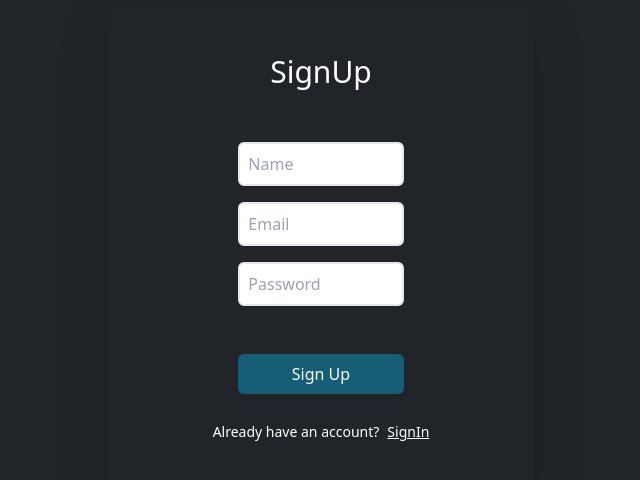
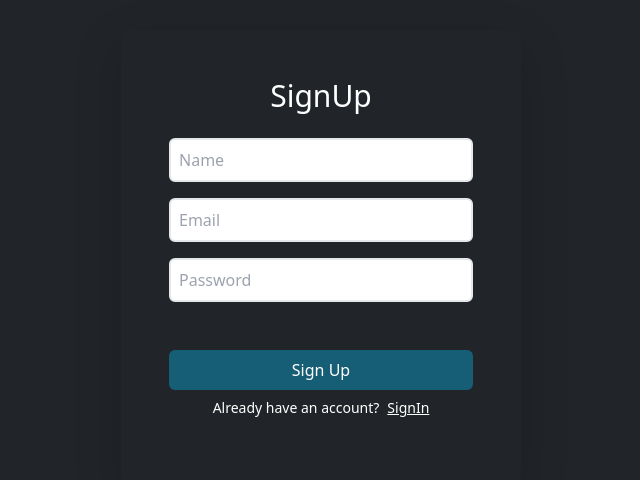
Before and after one commit to paresh-2002/online-shopping, a React (Create React App) app: page /users/sign_up in a window 1280 px wide. Shown: the part 144-624 px from the top of the page, without its empty margins (319-959 px from the left). Built offline with nearby package versions, Linux system fonts and the light colour scheme.

Commit message:
login add

```diff
--- a/src/Components/Input.js
+++ b/src/Components/Input.js
@@ -8,7 +8,7 @@ const Input = ({
     isRequired=true
 }) => {
   return (
-      <input className='w-1/2 mt-3 border-2 outline-none p-2 rounded-md' type={type} placeholder={placeholder} onChange={onChange} value={value} required={isRequired}/>
+      <input className='w-full mt-3 border-2 outline-none p-2 rounded-md' type={type} placeholder={placeholder} onChange={onChange} value={value} required={isRequired}/>
   )
 }
 
--- a/src/Components/UserForm.js
+++ b/src/Components/UserForm.js
@@ -1,6 +1,6 @@
 import React, { useState } from 'react';
 import Input from './Input';
-import { Navigate, useNavigate } from 'react-router-dom';
+import { useNavigate } from 'react-router-dom';
 
 const UserForm = ({ isSignInPage = false }) => {
   const [data, setData] = useState({
@@ -42,17 +42,14 @@ const UserForm = ({ isSignInPage = false }) => {
   };
 
   return (
-
-    <div className="w-full h-screen flex justify-center items-center bg-dark">
+    <div className="h-screen flex justify-center items-center bg-dark">
       <div
-        className="w-1/3 shadow-lg rounded-md bg-dark p-5 flex flex-col "
-        style={{ height: '500px' }}
-      >
+        className=" w-[400px] shadow-lg rounded-md bg-dark p-5 flex flex-col">
         <h2 className="text-center font-medium text-3xl mb-2 text-white">
           {isSignInPage ? 'SignIn' : 'SignUp'}
         </h2>
 
-        <form className="flex flex-1 flex-col justify-center items-center" onSubmit={handleSubmit}>
+        <form className=" w-full flex flex-1 flex-col m-auto" onSubmit={handleSubmit}>
           {!isSignInPage && (
             <Input
               placeholder="Name"
@@ -76,13 +73,13 @@ const UserForm = ({ isSignInPage = false }) => {
             onChange={(e) => setData({ ...data, password: e.target.value })}
           />
           <button
-            className="text-white text-decoration-none flex justify-center p-2 rounded-md w-1/2 self-center bg-cyan-800 text-white hover:bg-cyan-900 mt-12"
+            className="text-white text-decoration-none flex justify-center p-2 rounded-md w-full self-center bg-cyan-800 text-white hover:bg-cyan-900 mt-12"
             type="submit"
           >
             <span>{isSignInPage ? 'Sign In' : 'Sign Up'}</span>
           </button>
         </form>
-        <p className="text-sm text-center text-white">
+        <p className="text-sm text-center text-white mt-2">
           {isSignInPage ? 'New Create account?' : 'Already have an account?'}
           <span
             onClick={() => navigate(`/users/${isSignInPage ? 'sign_up' : 'sign_in'}`)}
--- a/src/index.js
+++ b/src/index.js
@@ -2,7 +2,7 @@ import React from 'react';
 import ReactDOM from 'react-dom/client';
 import './index.css';
 import reportWebVitals from './reportWebVitals';
-import {createBrowserRouter, RouterProvider} from 'react-router-dom'
+import {createBrowserRouter, Navigate, RouterProvider} from 'react-router-dom'
 import UserForm from './Components/UserForm';
 import App from './App';
 import ShoppingItems from './Components/ShoppingItems';
@@ -18,6 +18,7 @@ const router = createBrowserRouter([
       {path:'/orders', element:<Orders/>},
     ]
   },
+
   {path:'users/sign_in', element:<UserForm isSignInPage={true} />},
   {path:'users/sign_up', element:<UserForm isSignInPage={false}/>},
 ]);
```
